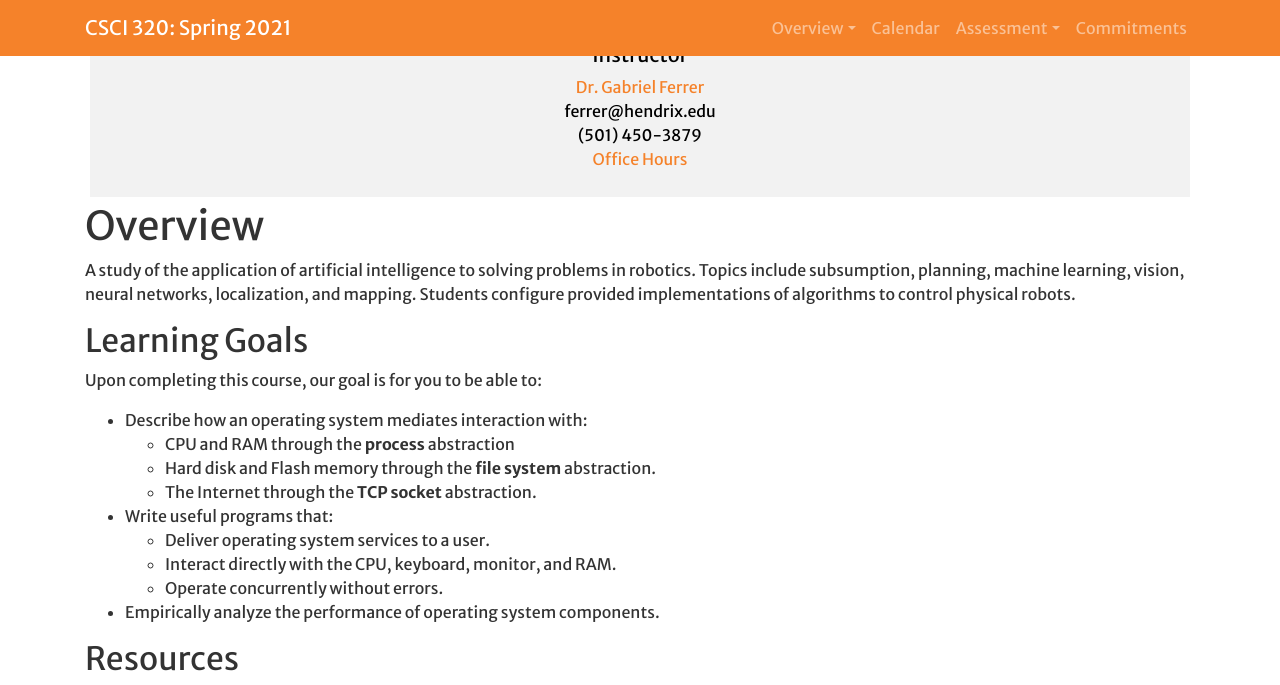
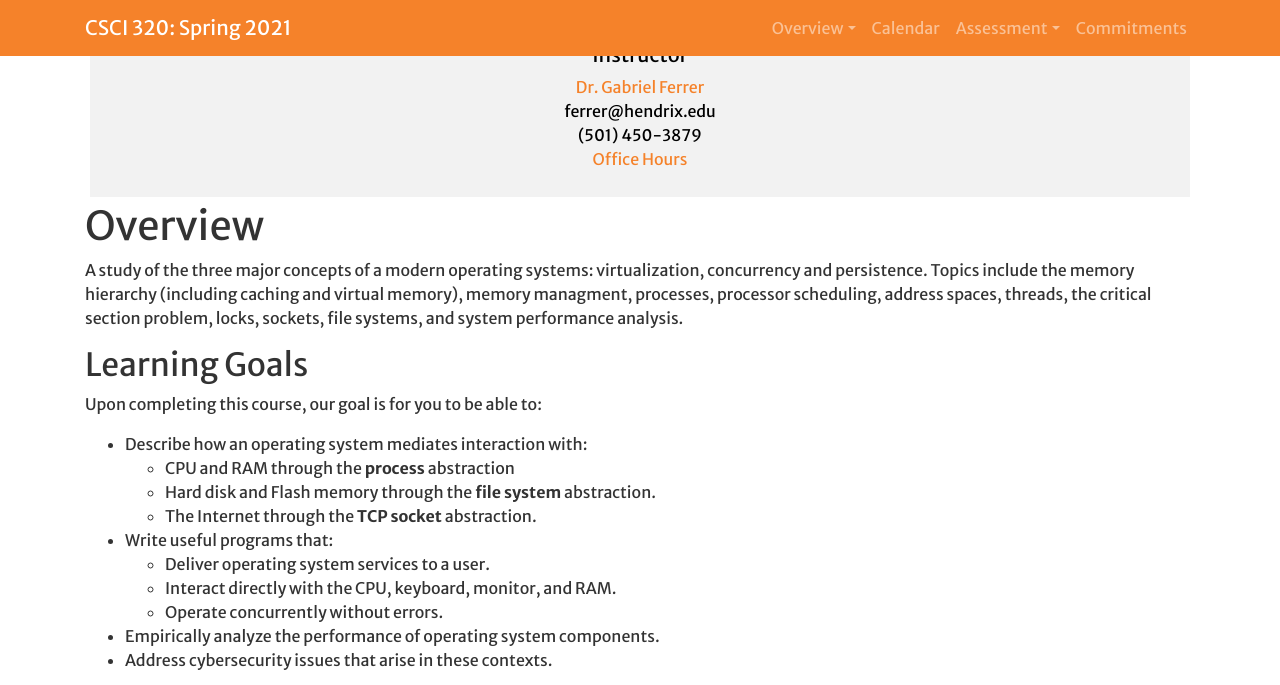
Before and after one commit to Hendrix-CS/csci320, a Jekyll site: the page built from index.md, in a window 1280 px wide and 1400 px high, scrolled down 609 px. Shown: the top 685 px of the window. Built offline with Jekyll 4.4.1, drawn with Linux system fonts in a browser that asks for light colours; a script that is not in the unit is left out; our own code applies the rules of GitHub Pages for plain Markdown files; some of the changed text lies outside the part shown.

Commit message:
Updates ongoing.

```diff
--- a/_config.yml
+++ b/_config.yml
@@ -14,10 +14,11 @@
 # You can create any custom variable you would like, and they will be accessible
 # in the templates via {{ site.myvariable }}.
 description: >- # this means to ignore newlines until "baseurl:"
-  A study of the application of artificial intelligence to solving problems in robotics.
-  Topics include subsumption, planning, machine learning, vision, neural networks,
-  localization, and mapping. Students configure provided implementations of algorithms
-  to control physical robots.
+  A study of the three major concepts of a modern operating systems: virtualization,
+  concurrency and persistence. Topics include the memory hierarchy (including caching and
+  virtual memory), memory managment, processes, processor scheduling, address spaces,
+  threads, the critical section problem, locks, sockets, file systems, and system performance
+  analysis.
 baseurl: "/csci320" # the subpath of your site, e.g. /blog
 url: "" # the base hostname & protocol for your site, e.g. http://example.com
 
@@ -61,8 +62,8 @@ instructors:
 
 offerings:
   - name: LECTURE 01
-    loc: MCREY 115
-    time: TR 8:15am - 9:30am
+    loc: MCREY 315
+    time: MWF 8:10am - 9:00am
     instructor: ferrer
 
 resources:
@@ -76,6 +77,7 @@ resources:
     image: assets/images/Rust2018_front.webp
     url: https://doc.rust-lang.org/book/
   - name: Writing an OS in Rust
+    image: assets/images/241211.png
     url: https://os.phil-opp.com/
 
 extra-resources:
--- a/index.md
+++ b/index.md
@@ -22,6 +22,7 @@ Upon completing this course, our goal is for you to be able to:
   * Interact directly with the CPU, keyboard, monitor, and RAM.
   * Operate concurrently without errors.
 * Empirically analyze the performance of operating system components.
+* Address cybersecurity issues that arise in these contexts.
 
 ## <a name="resources">Resources</a>
 
```
Also changed, not shown: other parts of index.md (+8 -7 lines), assets/images/img_241211.png (added).
